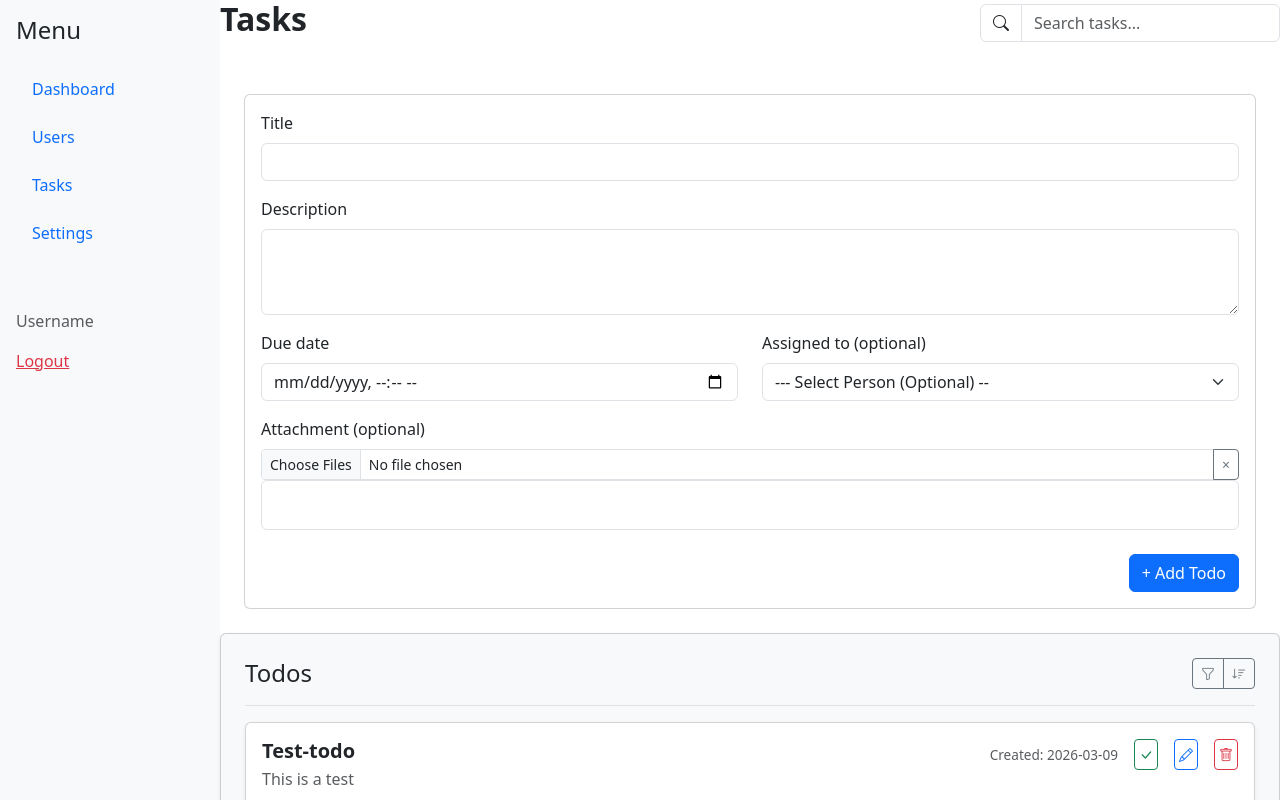
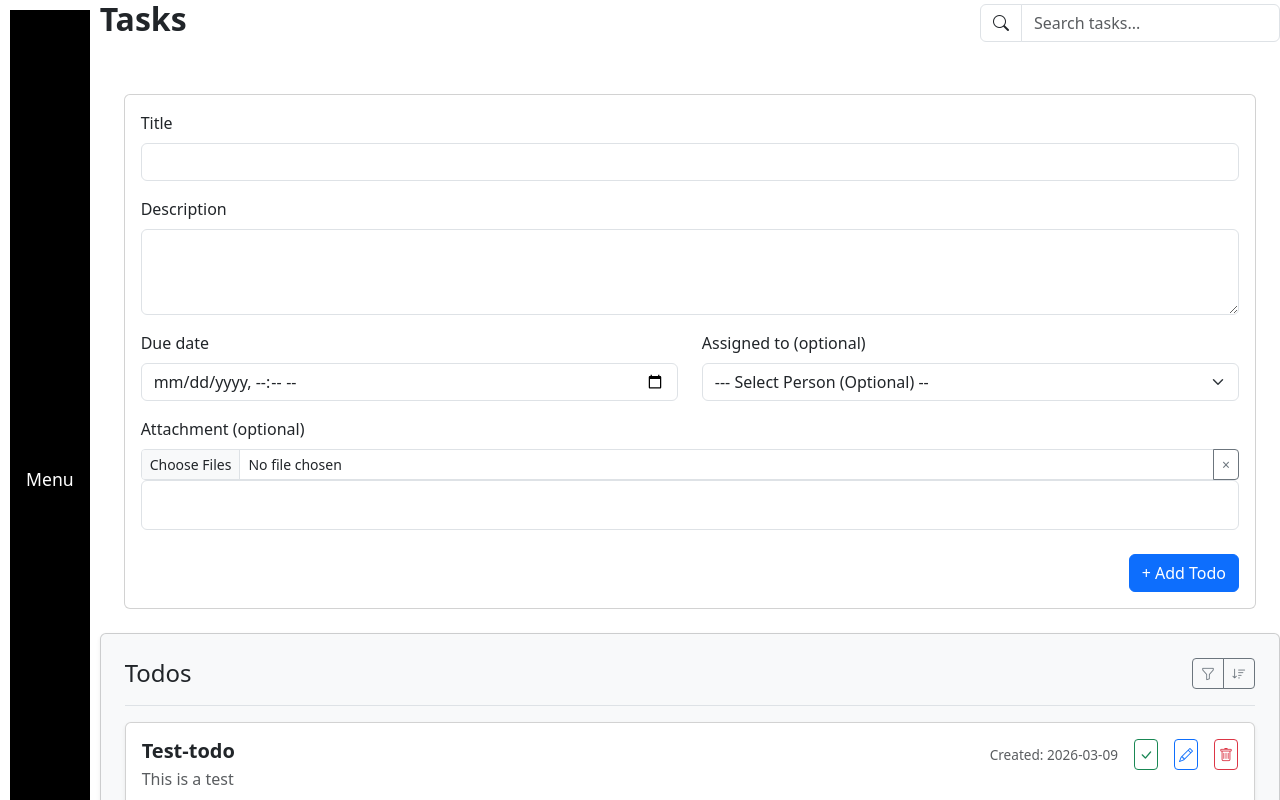
Before and after one commit to Spindelen/todo-app-react, a React (Vite) app: page / in a window 1280 px wide. Shown: the top 800 px of the page. Built offline with nearby package versions, Linux system fonts and the light colour scheme.

Commit message:
Added changes to Sidebar and added css to it

```diff
--- a/src/assets/components/Sidebar.jsx
+++ b/src/assets/components/Sidebar.jsx
@@ -1,10 +1,21 @@
 
-// src/components/Sidebar.jsx
+
 import { Link } from "react-router-dom";
+import { useState } from "react";
+import "./css/Sidebar.css";
 
 const Sidebar = () => {
+  const [open, setOpen] = useState(false);
+
   return (
-    <div className="sidebar bg-light p-3" style={{ width: "220px", height: "100vh" }}>
+    <>
+    <button className="menu-toggle" onClick={() => setOpen(!open)}>Menu</button>
+
+
+
+
+
+    <div className={`sidebar ${open ? "open" : ""}`}>
       <h4 className="mb-4">Menu</h4>
 
       <ul className="nav flex-column">
@@ -28,6 +39,8 @@ const Sidebar = () => {
         <a href="#" className="text-danger">Logout</a>
       </div>
     </div>
+    {open && <div className="overlay" onClick={() => setOpen(false)} />}
+    </>
   );
 };
 
--- /dev/null
+++ b/src/assets/components/css/Sidebar.css
@@ -0,0 +1,39 @@
+
+.menu-toggle {
+  display: block;
+  background: black;
+  color: white;
+  padding: 10px 16px;
+  border: none;
+  font-size: 1.1rem;
+  cursor: pointer;
+  margin: 10px;
+}
+
+
+.sidebar {
+  position: fixed;
+  top: 0;
+  left: -240px;
+  width: 220px;
+  height: 100vh;
+  background: #f8f9fa;
+  padding: 20px;
+  transition: left 0.3s ease;
+  z-index: 1000;
+}
+
+.sidebar.open {
+  left: 0;
+}
+
+
+.overlay {
+  position: fixed;
+  top: 0;
+  left: 0;
+  width: 100%;
+  height: 100%;
+  background: rgba(0,0,0,0.4);
+  z-index: 900;
+}
```
